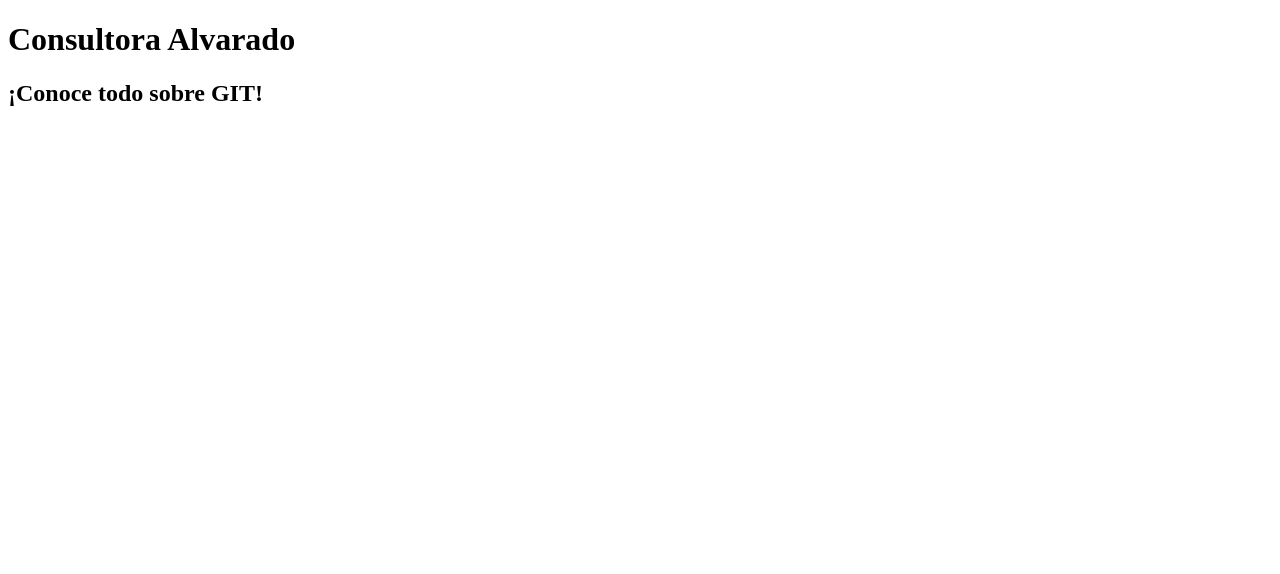
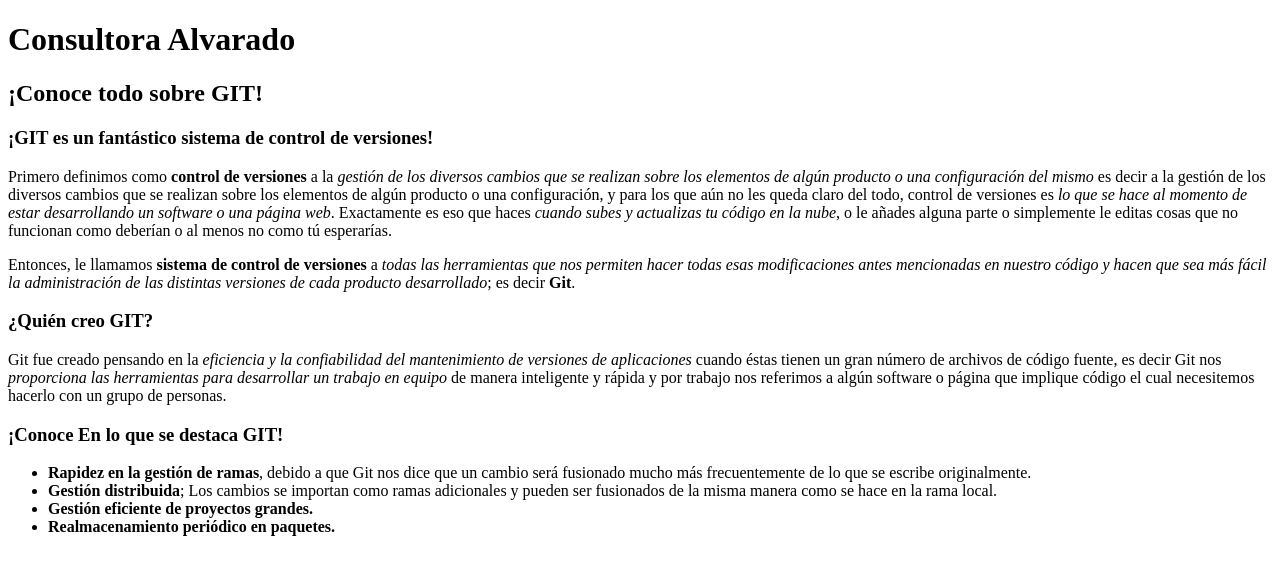
Before and after one commit to pinoso77/CesarAlvarado, a plain HTML site: page index.html in a window 1280 px wide. Drawn offline with Linux system fonts and the light colour scheme.

Commit message:
Añadí contenido a index

```diff
--- a/index.html
+++ b/index.html
@@ -8,5 +8,17 @@
 <body>
     <h1>Consultora Alvarado</h1>
     <h2>¡Conoce todo sobre GIT!</h2>
+    <h3>¡GIT es un fantástico sistema de control de versiones!</h3>
+    <p>Primero definimos como <b>control de versiones</b> a la <em>gestión de los diversos cambios que se realizan sobre los elementos de algún producto o una configuración del mismo</em> es decir a la gestión de los diversos cambios que se realizan sobre los elementos de algún producto o una configuración, y para los que aún no les queda claro del todo, control de versiones es <em>lo que se hace al momento de estar desarrollando un software o una página web</em>. Exactamente es eso que haces <em>cuando subes y actualizas tu código en la nube</em>, o le añades alguna parte o simplemente le editas cosas que no funcionan como deberían o al menos no como tú esperarías.</p>
+    <p>Entonces, le llamamos <b>sistema de control de versiones</b> a <em>todas las herramientas que nos permiten hacer todas esas modificaciones antes mencionadas en nuestro código y hacen que sea más fácil la administración de las distintas versiones de cada producto desarrollado</em>; es decir <strong>Git</strong>.</p>
+    <h3>¿Quién creo GIT?</h3>
+    <p><trong>Git</trong> fue creado pensando en la <em>eficiencia y la confiabilidad del mantenimiento de versiones de aplicaciones</em> cuando éstas tienen un gran número de archivos de código fuente, es decir Git nos <em>proporciona las herramientas para desarrollar un trabajo en equipo</em> de manera inteligente y rápida y por trabajo nos referimos a algún software o página que implique código el cual necesitemos hacerlo con un grupo de personas.</p>
+    <h3>¡Conoce En lo que se destaca GIT!</h3>
+    <ul>
+        <li><strong>Rapidez en la gestión de ramas</strong>, debido a que Git nos dice que un cambio será fusionado mucho más frecuentemente de lo que se escribe originalmente.</li>
+        <li><strong>Gestión distribuida</strong>; Los cambios se importan como ramas adicionales y pueden ser fusionados de la misma manera como se hace en la rama local.</li>
+        <li><strong>Gestión eficiente de proyectos grandes.</strong></li>
+        <li><strong>Realmacenamiento periódico en paquetes.</strong></li>
+    </ul>
 </body>
 </html>
```
